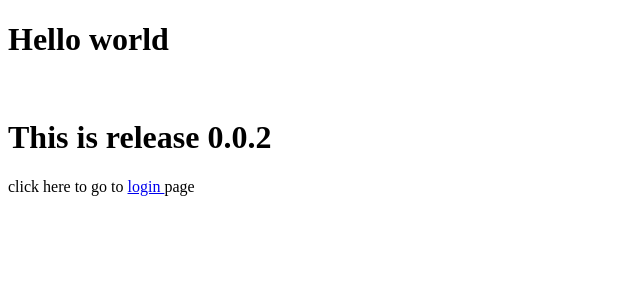
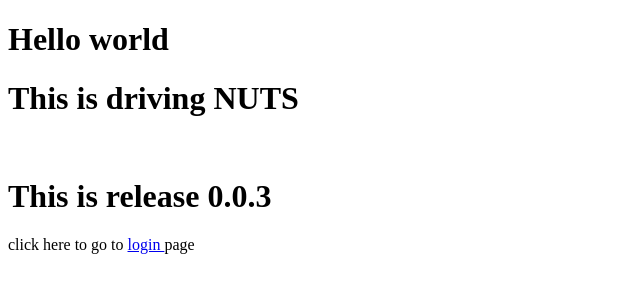
Before and after one commit to harishthatikonda/git-flow-experiments, a plain HTML site: page index.html in a window 1280 px wide. Shown: the whole page, without its empty margins (0-640 px from the left). Drawn offline with Linux system fonts and the light colour scheme.

Commit message:
Changes in index.html

```diff
--- a/index.html
+++ b/index.html
@@ -10,8 +10,9 @@
 
 <body>
     <h1>Hello world</h1>
+    <h1>This is driving NUTS</h1>
     <br>
-    <h1>This is release 0.0.2</h1>
+    <h1>This is release 0.0.3</h1>
     <p>click here to go to
         <a href="login.html">
             login
```
